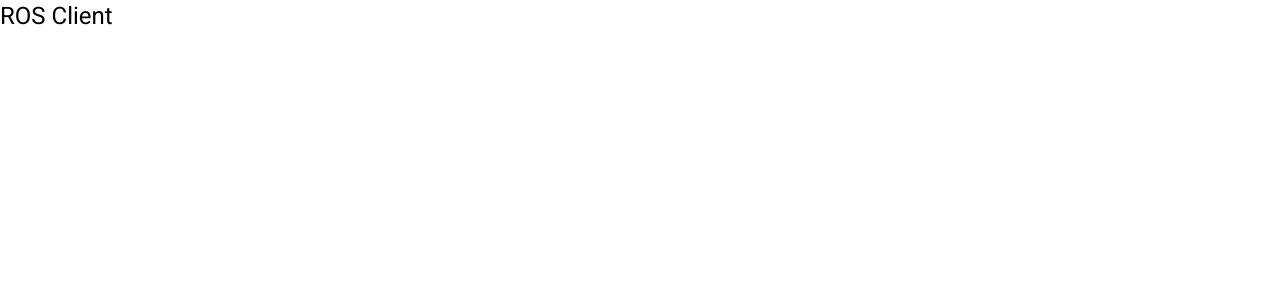
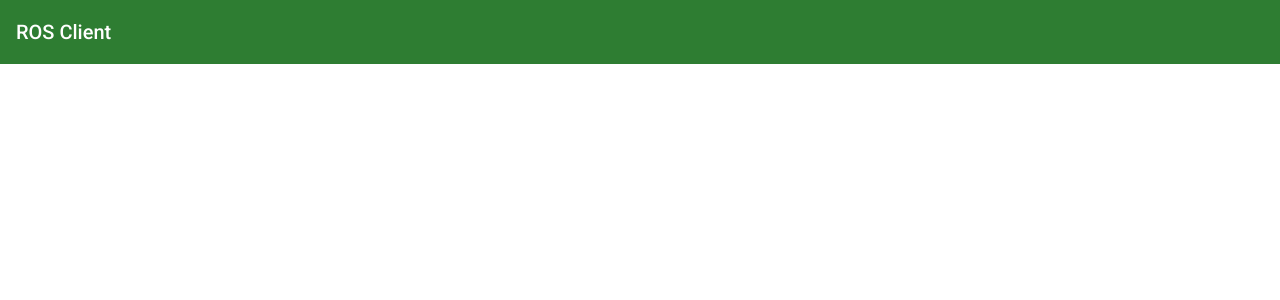
Before and after one commit to Hegl1/vu-robotik-project-bt5, an Angular app in the folder client/: page / in a window 1280 px wide. Shown: the top 300 px of the page. Built offline with nearby package versions, Linux system fonts and the light colour scheme.

Commit message:
setup layout

```diff
--- a/client/src/app/app.component.ts
+++ /dev/null
@@ -1,8 +0,0 @@
-import { Component } from '@angular/core';
-
-@Component({
-  selector: 'bt5-root',
-  template: `<bt5-view></bt5-view>`,
-  styles: [],
-})
-export class AppComponent {}
--- a/client/src/app/app.module.ts
+++ b/client/src/app/app.module.ts
@@ -1,18 +1,18 @@
 import { NgModule } from '@angular/core';
 import { BrowserModule } from '@angular/platform-browser';
 
-import { AppComponent } from './app.component';
 import { ViewComponent } from './view/view.component';
 import { BrowserAnimationsModule } from '@angular/platform-browser/animations';
 
 import { MatButtonModule } from '@angular/material/button';
+import { MatToolbarModule } from '@angular/material/toolbar';
 
-const MATERIAL_MODULES = [MatButtonModule];
+const MATERIAL_MODULES = [MatButtonModule, MatToolbarModule];
 
 @NgModule({
-  declarations: [AppComponent, ViewComponent],
+  declarations: [ViewComponent],
   imports: [BrowserModule, BrowserAnimationsModule, ...MATERIAL_MODULES],
   providers: [],
-  bootstrap: [AppComponent],
+  bootstrap: [ViewComponent],
 })
 export class AppModule {}
--- a/client/src/app/view/view.component.html
+++ b/client/src/app/view/view.component.html
@@ -1 +1,6 @@
-<h1>ROS Client</h1>
+<mat-toolbar color="primary">
+    <span>ROS Client</span>
+</mat-toolbar>
+
+<main>
+</main>
--- a/client/src/app/view/view.component.scss
+++ b/client/src/app/view/view.component.scss
@@ -0,0 +1,4 @@
+mat-toolbar{
+    position: sticky;
+    top: 0;
+}
--- a/client/src/app/view/view.component.ts
+++ b/client/src/app/view/view.component.ts
@@ -6,5 +6,6 @@ import { Component } from '@angular/core';
   styleUrls: ['./view.component.scss'],
 })
 export class ViewComponent {
+
   constructor() {}
 }
--- a/client/src/index.html
+++ b/client/src/index.html
@@ -11,6 +11,6 @@
         <link href="https://fonts.googleapis.com/icon?family=Material+Icons" rel="stylesheet" />
     </head>
     <body class="mat-typography">
-        <bt5-root></bt5-root>
+        <bt5-view></bt5-view>
     </body>
 </html>
--- a/client/src/styles.scss
+++ b/client/src/styles.scss
@@ -20,7 +20,8 @@ $theme: mat-light-theme(
 
 html,
 body {
-  height: 100%;
+  min-height: 100%;
+  height: fit-content;
 }
 body {
   margin: 0;
```
